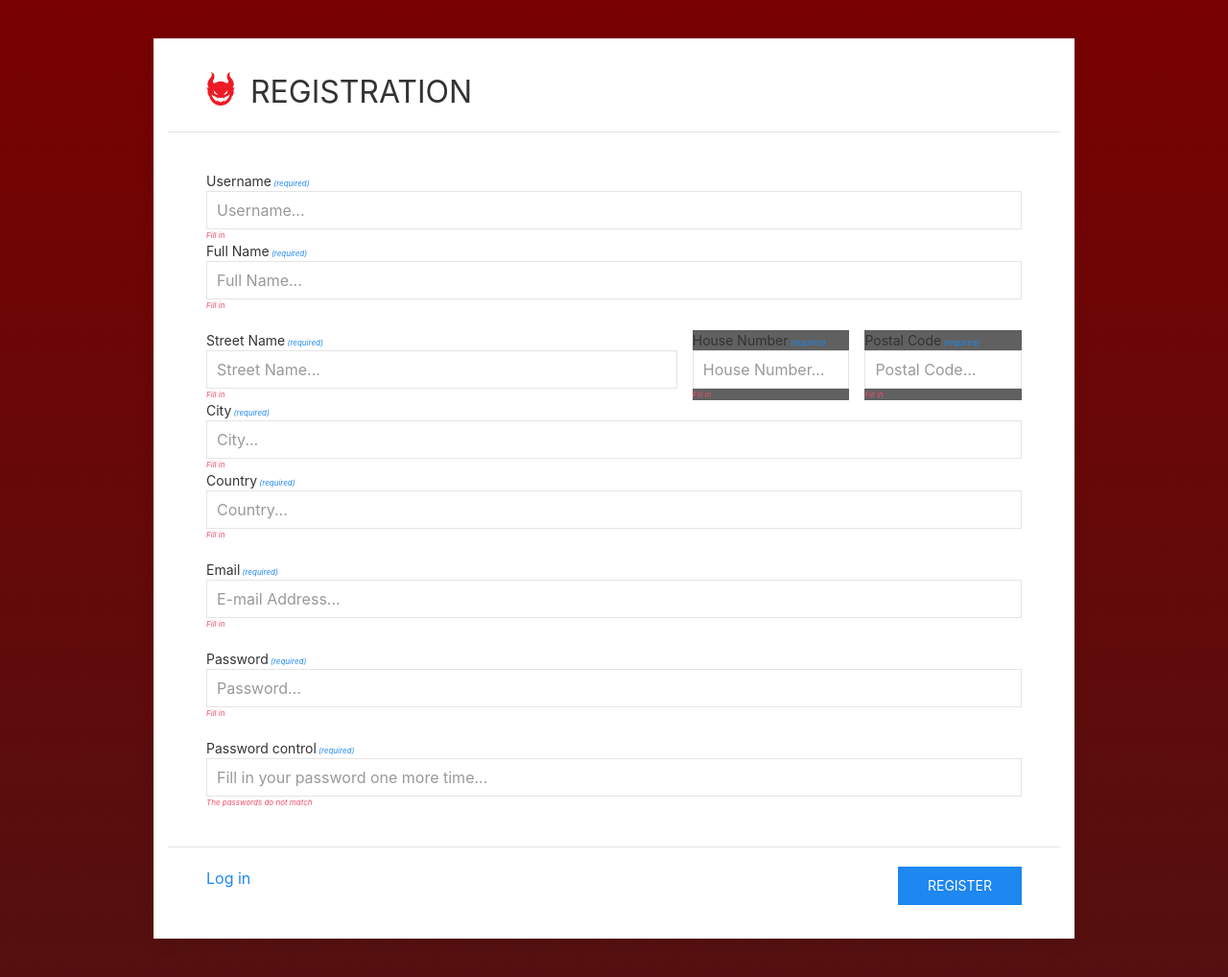
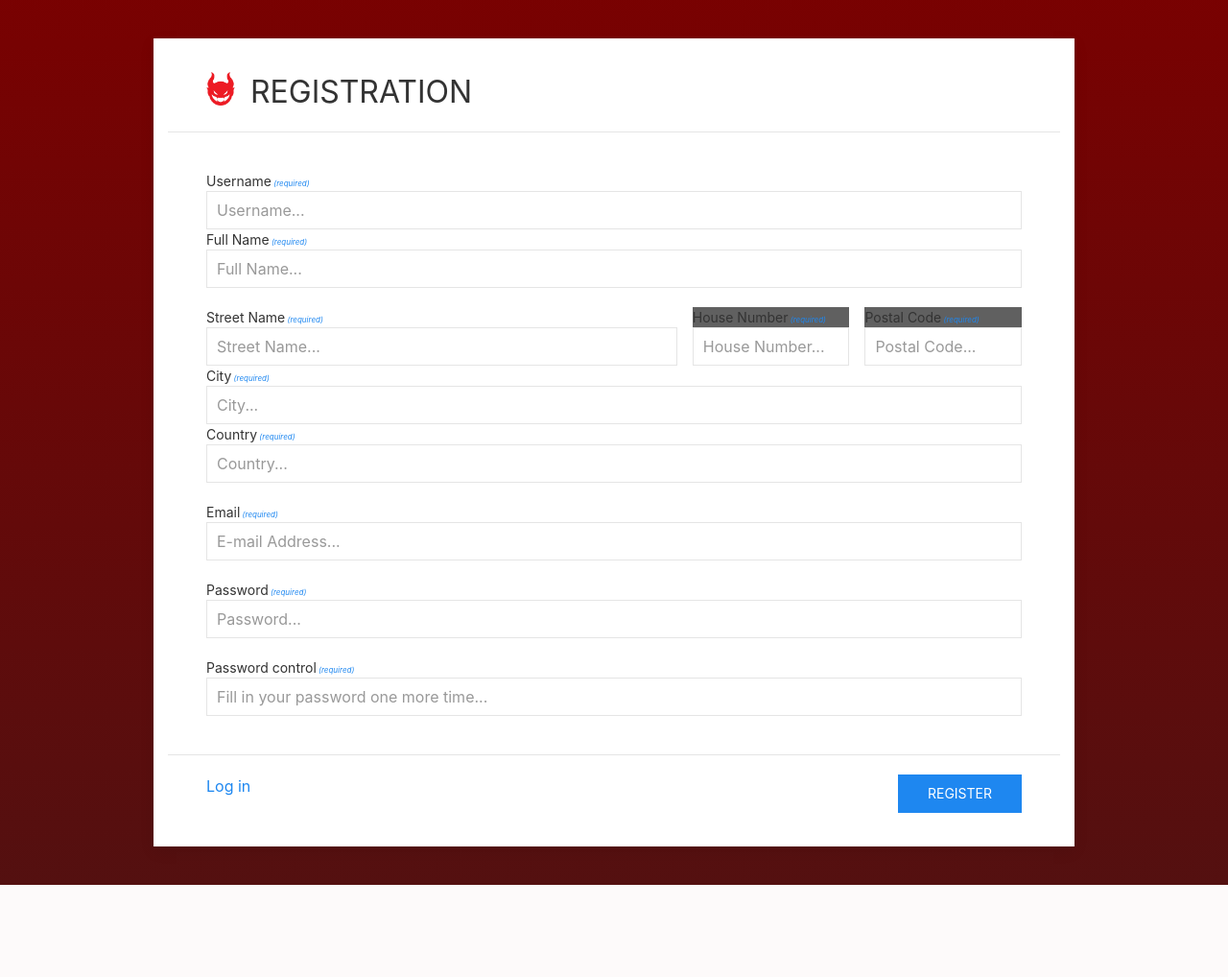
Before and after one commit to sleepyniki/satans-shoppers, a PHP site: page /register.php in a window 1280 px wide. Shown: the part 80-1098 px from the top of the page at 96% size. After the commit the page ends 1002 px from the top, so only its background shows below. Run offline with PHP 8.4, Linux system fonts and the light colour scheme.

Commit message:
Clean up a bit of login.php and register.php

```diff
--- a/dev/register.php
+++ b/dev/register.php
@@ -22,56 +22,46 @@ if(!isset($_SESSION["error"])){
                      <div class="">
                         <label for="username" class="uk-form-label">Username<span class="uk-text-xsmall uk-text-italic uk-text-primary"> (required)</span></label>
                         <input type="text" name="username" class="uk-input" id="username" placeholder="Username..."  <?php if(!empty($_SESSION['register_username'])){ echo "value='" . $_SESSION['register_username'] . "'" ; }?>/>
-                        <p class="uk-text-danger uk-text-xsmall uk-text-italic uk-margin-remove-vertical">Fill in</p>
                      </div>
                      <div class="uk-width-1-1 uk-flex uk-flex-column">
                       <label for="fullname" class="uk-form-label">Full Name<span class="uk-text-xsmall uk-text-italic uk-text-primary"> (required)</span></label>
                        <input type="text" name="fullname" class="uk-input" id="fullname" placeholder="Full Name..." <?php if(!empty($_SESSION['register_fullname'])){ echo "value='" . $_SESSION['register_fullname'] . "'" ; }?>/>
-                       <p class="uk-text-danger uk-text-xsmall uk-text-italic uk-margin-remove-vertical">Fill in</p>
                      </div>
 
                      <div class="uk-flex uk-gap uk-margin-top">
                         <div class="uk-width-3-5">
                            <label for="street" class="uk-form-label">Street Name<span class="uk-text-xsmall uk-text-italic uk-text-primary"> (required)</span></label>
                            <input type="text" name="street" class="uk-input" id="street" placeholder="Street Name..." <?php if(!empty($_SESSION['register_street'])){ echo "value='" . $_SESSION['register_street'] . "'" ; }?>/>
-                           <p class="uk-text-danger uk-text-xsmall uk-text-italic uk-margin-remove-vertical">Fill in</p>
                         </div>
                         <div class="uk-width-1-5">
                            <label for="housenumber" class="uk-form-label">House Number<span class="uk-text-xsmall uk-text-italic uk-text-primary"> (required)</span></label>
                            <input type="text" name="housenumber" class="uk-input" id="housenumber" placeholder="House Number..." <?php if(!empty($_SESSION['register_housenumber'])){ echo "value='" . $_SESSION['register_housenumber'] . "'" ; }?>/>
-                           <p class="uk-text-danger uk-text-xsmall uk-text-italic uk-margin-remove-vertical">Fill in</p>
                         </div>
 			<div class="uk-width-1-5">
                            <label for="zipcode" class="uk-form-label">Postal Code<span class="uk-text-xsmall uk-text-italic uk-text-primary"> (required)</span></label>
                            <input type="text" name="zipcode" class="uk-input" id="zipcode" placeholder="Postal Code..." <?php if(!empty($_SESSION['register_zipcode'])){ echo "value='" . $_SESSION['register_zipcode'] . "'" ; }?>/>
-                           <p class="uk-text-danger uk-text-xsmall uk-text-italic uk-margin-remove-vertical">Fill in</p>
                         </div>
 
                      </div>
                      <div class="uk-width-1-1 uk-flex uk-flex-column">
                            <label for="city" class="uk-form-label">City<span class="uk-text-xsmall uk-text-italic uk-text-primary"> (required)</span></label>
                            <input type="text" name="city" class="uk-input" id="city" placeholder="City..." <?php if(!empty($_SESSION['register_city'])){ echo "value='" . $_SESSION['register_city'] . "'" ; }?>/>
-                           <p class="uk-text-danger uk-text-xsmall uk-text-italic uk-margin-remove-vertical">Fill in</p>
                      </div>
                      <div class="uk-width-1-1 uk-flex uk-flex-column">
                            <label for="country" class="uk-form-label">Country<span class="uk-text-xsmall uk-text-italic uk-text-primary"> (required)</span></label>
                            <input type="text" name="country" class="uk-input" id="country" placeholder="Country..." <?php if(!empty($_SESSION['register_country'])){ echo "value='" . $_SESSION['register_country'] . "'" ; }?>/>
-                           <p class="uk-text-danger uk-text-xsmall uk-text-italic uk-margin-remove-vertical">Fill in</p>
                      </div>
                      <div class="uk-margin-top">
                         <label for="email" class="uk-form-label">Email<span class="uk-text-xsmall uk-text-italic uk-text-primary"> (required)</span></label>
                         <input type="email" name="email" class="uk-input" id="email" placeholder="E-mail Address..." <?php if(!empty($_SESSION['register_email'])){ echo "value='" . $_SESSION['register_email'] . "'" ; }?>/>
-                        <p class="uk-text-danger uk-text-xsmall uk-text-italic uk-margin-remove-vertical">Fill in</p>
                      </div>
                      <div class="uk-margin-top">
                         <label for="password" class="uk-form-label">Password<span class="uk-text-xsmall uk-text-italic uk-text-primary"> (required)</span></label>
                         <input type="password" name="password" class="uk-input" id="password" placeholder="Password..." <?php if(!empty($_SESSION['register_password'])){ echo "value='" . $_SESSION['register_password'] . "'" ; }?>/>
-                        <p class="uk-text-danger uk-text-xsmall uk-text-italic uk-margin-remove-vertical">Fill in</p>
                      </div>
                      <div class="uk-margin-top">
                         <label for="password-confirm" class="uk-form-label">Password control<span class="uk-text-xsmall uk-text-italic uk-text-primary"> (required)</span></label>
                         <input type="password" name="password_confirm" class="uk-input" id="password-confirm" placeholder="Fill in your password one more time..." <?php if(!empty($_SESSION['register_password_confirm'])){ echo "value='" . $_SESSION['register_password_confirm'] . "'" ; }?>/>
-                        <p class="uk-text-danger uk-text-xsmall uk-text-italic uk-margin-remove-vertical">The passwords do not match</p>
                      </div>
                   </div>
                </div>
--- a/dev/src/Helpers/Logout.php
+++ b/dev/src/Helpers/Logout.php
@@ -12,4 +12,7 @@ $_SESSION['register_email'] = "";
 $_SESSION['register_password'] = "";
 $_SESSION['register_password_confirm'] = "";
 $_SESSION['error'] = "none";
+$_SESSION['error_login'] = "none";
+$_SESSION['login_email'] = "";
+$_SESSION['login_password'] = "";
 header("Location: ../../index.php");
```
Also changed, not shown: dev/login.php (+8 -5 lines), dev/src/Formhandlers/Login_handler.php (+7 -3 lines).
